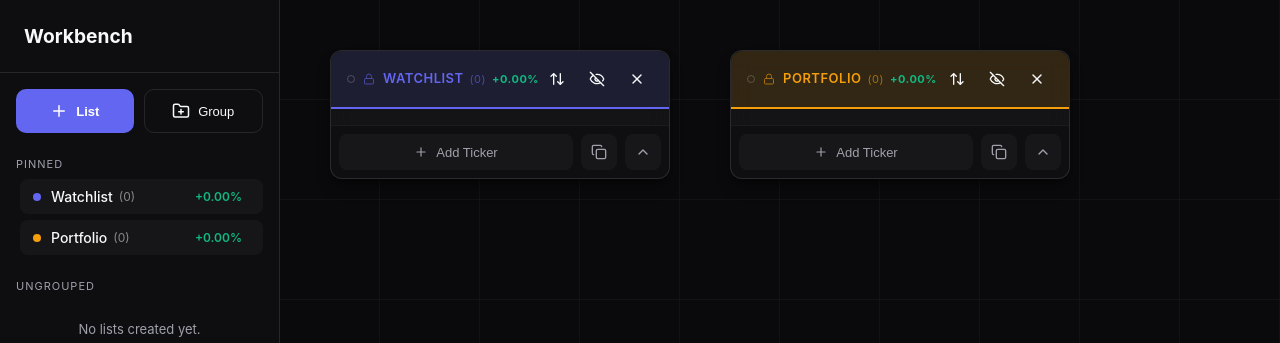
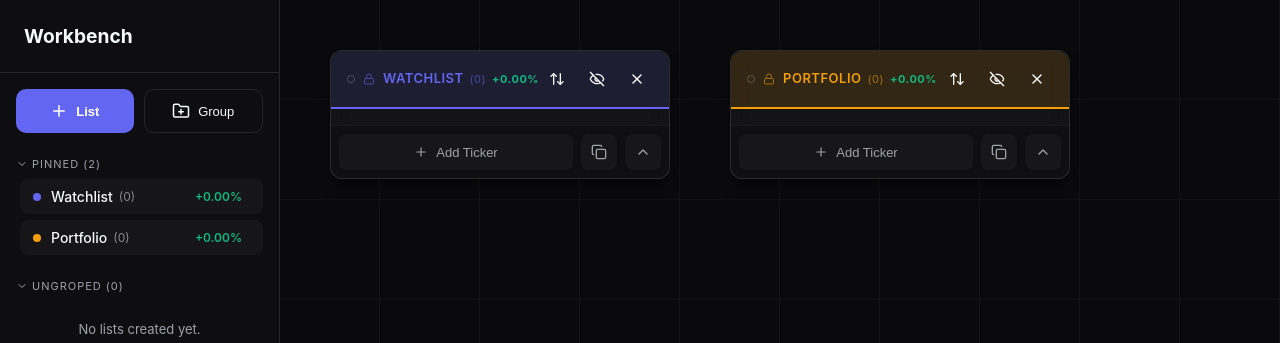
Before and after one commit to rikardsk/stocks-galore, a React (Vite) app: page / in a window 1280 px wide. Shown: the top 343 px of the page. Built offline with nearby package versions, Linux system fonts and the light colour scheme.

Commit message:
Added collapsable groups

```diff
--- a/src/components/Sidebar.tsx
+++ b/src/components/Sidebar.tsx
@@ -32,6 +32,9 @@ export const Sidebar: React.FC<SidebarProps> = ({
 }) => {
   const [isEditMode, setIsEditMode] = React.useState(false);
   const [isUngroupedEditMode, setIsUngroupedEditMode] = React.useState(false);
+  const [isGroupsSectionCollapsed, setIsGroupsSectionCollapsed] = React.useState(false);
+  const [isUngropedSectionCollapsed, setIsUngropedSectionCollapsed] = React.useState(false);
+  const [isPinnedSectionCollapsed, setIsPinnedSectionCollapsed] = React.useState(false);
   const calculateAverageGain = (list: StockList) => {
     if (!list || !list.tickers || list.tickers.length === 0) return 0;
     const total = list.tickers.reduce((sum, t) => {
@@ -132,20 +135,54 @@ export const Sidebar: React.FC<SidebarProps> = ({
         {/* Static Section: Watchlist & Portfolio */}
         {protectedLists.length > 0 && (
           <div style={{ marginBottom: '24px' }}>
-            <div className="sidebar-section-label" style={{ fontSize: '11px', color: 'var(--text-secondary)', margin: '0 0 8px 0', textTransform: 'uppercase', letterSpacing: '1px' }}>
-              Pinned
+            <div
+              className="sidebar-section-label"
+              style={{
+                fontSize: '11px',
+                color: 'var(--text-secondary)',
+                margin: '0 0 8px 0',
+                textTransform: 'uppercase',
+                letterSpacing: '1px',
+                display: 'flex',
+                alignItems: 'center',
+                gap: '4px',
+                cursor: 'pointer',
+                userSelect: 'none'
+              }}
+              onClick={() => setIsPinnedSectionCollapsed(!isPinnedSectionCollapsed)}
+            >
+              {isPinnedSectionCollapsed ? <ChevronRight size={12} /> : <ChevronDown size={12} />}
+              Pinned ({protectedLists.length})
             </div>
+            {!isPinnedSectionCollapsed && (
               <div style={{ display: 'flex', flexDirection: 'column', gap: '6px' }}>
                 {protectedLists.map(l => renderListItem(l))}
               </div>
+            )}
           </div>
         )}
 
         {/* Groups */}
         {groups.length > 0 && (
           <div style={{ display: 'flex', alignItems: 'center', justifyContent: 'space-between', margin: '16px 0 8px 0', paddingRight: '8px' }}>
-            <div className="sidebar-section-label" style={{ fontSize: '11px', color: 'var(--text-secondary)', textTransform: 'uppercase', letterSpacing: '1px', margin: 0 }}>
-              Groups
+            <div
+              className="sidebar-section-label"
+              style={{
+                fontSize: '11px',
+                color: 'var(--text-secondary)',
+                textTransform: 'uppercase',
+                letterSpacing: '1px',
+                margin: 0,
+                display: 'flex',
+                alignItems: 'center',
+                gap: '4px',
+                cursor: 'pointer',
+                userSelect: 'none'
+              }}
+              onClick={() => setIsGroupsSectionCollapsed(!isGroupsSectionCollapsed)}
+            >
+              {isGroupsSectionCollapsed ? <ChevronRight size={12} /> : <ChevronDown size={12} />}
+              Groups ({groups.length})
             </div>
             <button
               className="btn"
@@ -164,7 +201,7 @@ export const Sidebar: React.FC<SidebarProps> = ({
           </div>
         )}
 
-        {groups.map(group => (
+        {!isGroupsSectionCollapsed && groups.map(group => (
           <div
             key={group.id}
             className="sidebar-group"
@@ -220,8 +257,24 @@ export const Sidebar: React.FC<SidebarProps> = ({
           style={{ minHeight: '100px' }}
         >
           <div style={{ display: 'flex', alignItems: 'center', justifyContent: 'space-between', margin: '16px 0 8px 0', paddingRight: '8px' }}>
-            <div className="sidebar-section-label" style={{ fontSize: '11px', color: 'var(--text-secondary)', textTransform: 'uppercase', letterSpacing: '1px', margin: 0 }}>
-              Ungrouped
+            <div
+              className="sidebar-section-label"
+              style={{
+                fontSize: '11px',
+                color: 'var(--text-secondary)',
+                textTransform: 'uppercase',
+                letterSpacing: '1px',
+                margin: 0,
+                display: 'flex',
+                alignItems: 'center',
+                gap: '4px',
+                cursor: 'pointer',
+                userSelect: 'none'
+              }}
+              onClick={() => setIsUngropedSectionCollapsed(!isUngropedSectionCollapsed)}
+            >
+              {isUngropedSectionCollapsed ? <ChevronRight size={12} /> : <ChevronDown size={12} />}
+              Ungroped ({ungroupedLists.length})
             </div>
             {ungroupedLists.length > 0 && (
               <button
@@ -240,6 +293,7 @@ export const Sidebar: React.FC<SidebarProps> = ({
               </button>
             )}
           </div>
+          {!isUngropedSectionCollapsed && (
             <div style={{ display: 'flex', flexDirection: 'column', gap: '4px' }}>
               {ungroupedLists.map(l => renderListItem(l, isUngroupedEditMode))}
               {ungroupedLists.length === 0 && groups.length === 0 && (
@@ -248,6 +302,7 @@ export const Sidebar: React.FC<SidebarProps> = ({
                 </div>
               )}
             </div>
+          )}
         </div>
       </div>
     </aside>
```
Also changed, not shown: 1 other file (tests, documents, lock files or other folders). Lines whose indentation alone changed are shown as unchanged.
